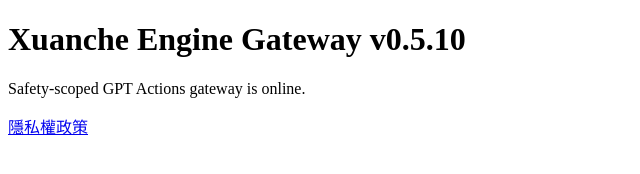
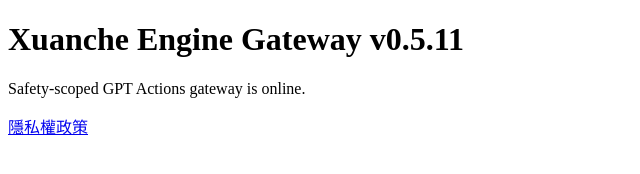
Before and after one commit to amber0983310929-coder/xuanche-notion-mcp, a website: page gateway/public/index.html in a window 1280 px wide. Shown: the full height of the page, 0-640 px from the left. Drawn offline with Linux system fonts and the light colour scheme.

```diff
--- a/gateway/public/index.html
+++ b/gateway/public/index.html
@@ -6,7 +6,7 @@
     <title>Xuanche Engine Gateway</title>
   </head>
   <body>
-    <h1>Xuanche Engine Gateway v0.5.10</h1>
+    <h1>Xuanche Engine Gateway v0.5.11</h1>
     <p>Safety-scoped GPT Actions gateway is online.</p>
     <p><a href="/privacy">隱私權政策</a></p>
   </body>
```
